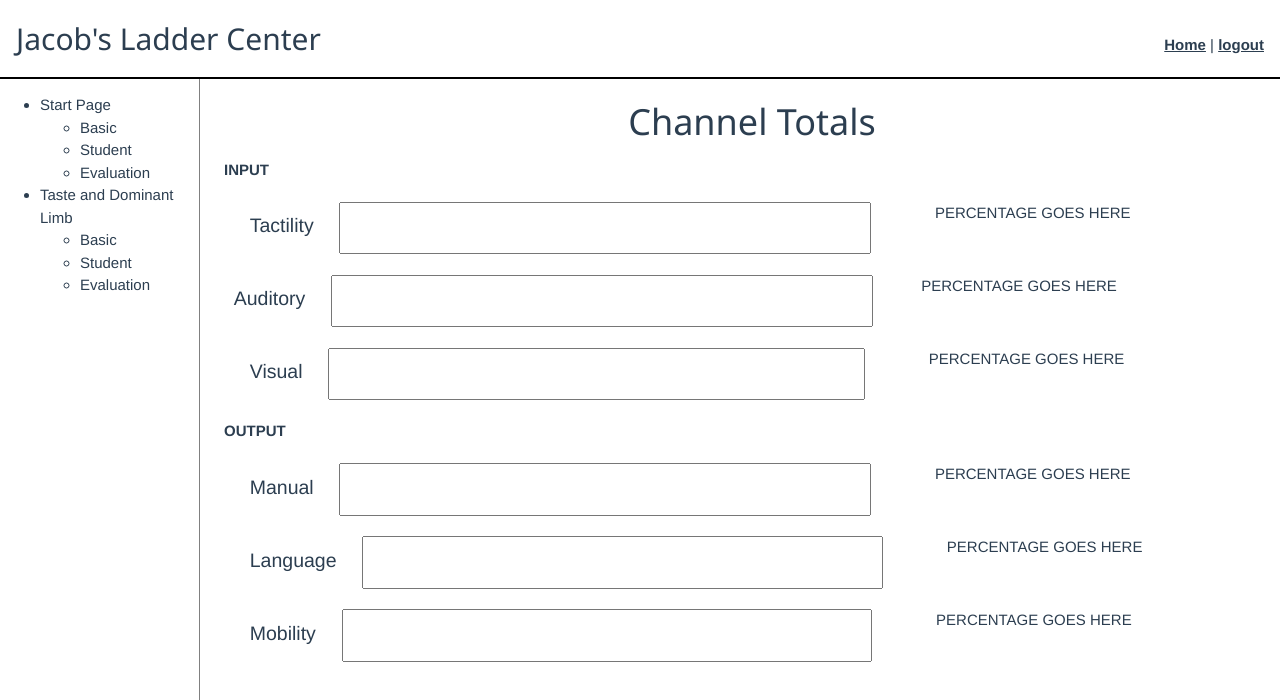
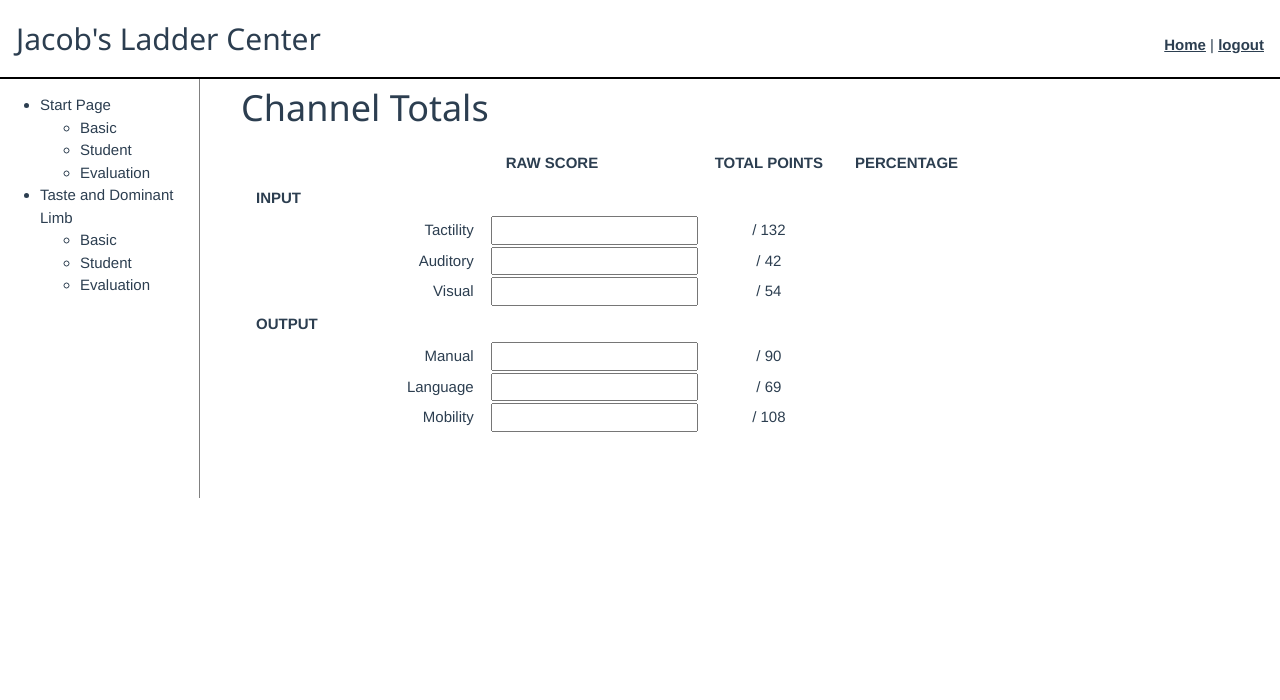
Before and after one commit to JacobsLadderJD/AssessmentTool, a Vue app: page /evaluations/1 in a window 1280 px wide. Both pictures are taken after typing "Sample", "Sample", "Sample" into the empty fields and a click on the button "Next". Shown: the top 700 px of the page. Built offline with nearby package versions, Linux system fonts and the light colour scheme.

Commit message:
Made page 1 look closer to format of paper form

```diff
--- a/src/views/EvaluationViewer.vue
+++ b/src/views/EvaluationViewer.vue
@@ -63,83 +63,55 @@
         <!-- form page 2 -->
 
         <div class="form-page" v-if="page===2">
-          <div class="form-section">
-            <h1 class="title">Channel Totals</h1>
-            <!-- input -->
-            <div class="w3-cell-row" style="margin-bottom:20px">
-              <label class="label"><strong>INPUT</strong></label>
-            </div>
-            <div class="w3-cell-row" style="margin-bottom:20px">
-              <div class="w3-container w3-cell">
-                <div class="labelled-input">
-                  <label for="tactility-raw-score">Tactility</label>
-                  <input id="tactility-raw-score" type="text" name="tactilityRawScore" :value="evaluation.tactilityRawScore"/>
-                </div>
-              </div>
-              <div class="w3-container w3-cell">
-                <label>PERCENTAGE GOES HERE</label>
-              </div>
-            </div>
-            <div class="w3-cell-row" style="margin-bottom:20px">
-              <div class="labelled-input">
-                <label for="auditory-raw-score">Auditory</label>
-                <input id="auditory-raw-score" type="text" name="auditoryRawScore" :value="evaluation.auditoryRawScore"/>
-              </div>
-              <div class="w3-container w3-cell">
-                <label>PERCENTAGE GOES HERE</label>
-              </div>
-            </div>
-            <div class="w3-cell-row" style="margin-bottom:20px">
-              <div class="w3-container w3-cell">
-                <div class="labelled-input">
-                  <label for="visual-raw-score">Visual</label>
-                  <input id="visual-raw-score" type="text" name="visualRawScore" :value="evaluation.visualRawScore"/>
-                </div>
-              </div>
-              <div class="w3-container w3-cell">
-                <label>PERCENTAGE GOES HERE</label>
-              </div>
-            </div>
-            <!-- OUTPUT -->
-            <div class="w3-cell-row" style="margin-bottom:20px">
-              <label class="label"><strong>OUTPUT</strong></label>
-            </div>
-            <div class="w3-cell-row" style="margin-bottom:20px">
-              <div class="w3-container w3-cell">
-                <div class="labelled-input">
-                  <label for="manual-raw-score">Manual</label>
-                  <input id="manual-raw-score" type="text" name="manualRawScore" :value="evaluation.manualRawScore"/>
-                </div>
-              </div>
-              <div class="w3-container w3-cell">
-                <label>PERCENTAGE GOES HERE</label>
-              </div>
-            </div>
-            <div class="w3-cell-row" style="margin-bottom:20px">
-              <div class="w3-container w3-cell">
-                <div class="labelled-input">
-                  <label for="language-raw-score">Language</label>
-                  <input id="language-raw-score" type="text" name="languageRawScore" :value="evaluation.languageRawScore"/>
-                </div>
-              </div>
-              <div class="w3-container w3-cell">
-                <label>PERCENTAGE GOES HERE</label>
-              </div>
-            </div>
-            <div class="w3-cell-row" style="margin-bottom:20px">
-              <div class="w3-container w3-cell">
-                <div class="labelled-input">
-                  <label for="mobility-raw-score">Mobility</label>
-                  <input id="mobility-raw-score" type="text" name="mobilityRawScore" :value="evaluation.mobilityRawScore"/>
-                </div>
-              </div>
-              <div class="w3-container w3-cell">
-                <label>PERCENTAGE GOES HERE</label>
-              </div>
-            </div>
 
 
-          </div>
+          <table>
+            <h1 class="title">Channel Totals</h1>
+            <tbody>
+              <tr>
+                <th></th>
+                <th>RAW SCORE</th>
+                <th>TOTAL POINTS</th>
+                <th>PERCENTAGE</th>
+              </tr>
+              <tr>
+                <th>INPUT</th>
+              </tr>
+              <tr>
+                <td style="text-align:right">Tactility</td>
+                <input id="tactility-raw-score" type="text" name="tactilityRawScore" :value="evaluation.tactilityRawScore"/>
+                <td>/ 132</td>
+              </tr>
+              <tr>
+                <td style="text-align:right">Auditory</td>
+                <input id="auditory-raw-score" type="text" name="auditoryRawScore" :value="evaluation.auditoryRawScore"/>
+                <td>/ 42</td>
+              </tr>
+              <tr>
+                <td style="text-align:right">Visual</td>
+                <input id="visual-raw-score" type="text" name="visualRawScore" :value="evaluation.visualRawScore"/>
+                <td>/ 54</td>
+              </tr>
+              <tr>
+                <th>OUTPUT</th>
+              </tr>
+              <tr>
+                <td style="text-align:right">Manual</td>
+                <input id="manual-raw-score" type="text" name="manualRawScore" :value="evaluation.manualRawScore"/>
+                <td>/ 90</td>
+              </tr>
+              <tr>
+                <td style="text-align:right">Language</td>
+                <input id="language-raw-score" type="text" name="languageRawScore" :value="evaluation.languageRawScore"/>
+                <td>/ 69</td>
+              </tr>
+              <tr>
+                <td style="text-align:right">Mobility</td>
+                <input id="mobility-raw-score" type="text" name="mobilityRawScore" :value="evaluation.mobilityRawScore"/>
+                <td>/ 108</td>
+              </tr>
+            </tbody>
+          </table>
         </div>
 
       </form>
@@ -190,6 +162,29 @@ nav {
   border-right: 1px solid grey;
 }
 
+table {
+  display: table;
+  margin-left: 15px;
+  vertical-align: middle;
+}
+th {
+  display: table-cell;
+  vertical-align: inherit;
+  text-align: left;
+  padding-right:15px;
+  padding-left: 15px;
+  padding-bottom: 5px;
+  padding-top: 5px;
+}
+tr {
+
+}
+td {
+  padding-right:15px;
+  padding-left:15px;
+  text-align: center;
+}
+
 .form-viewer {
   flex: 1;
   box-sizing: border-box;
```
